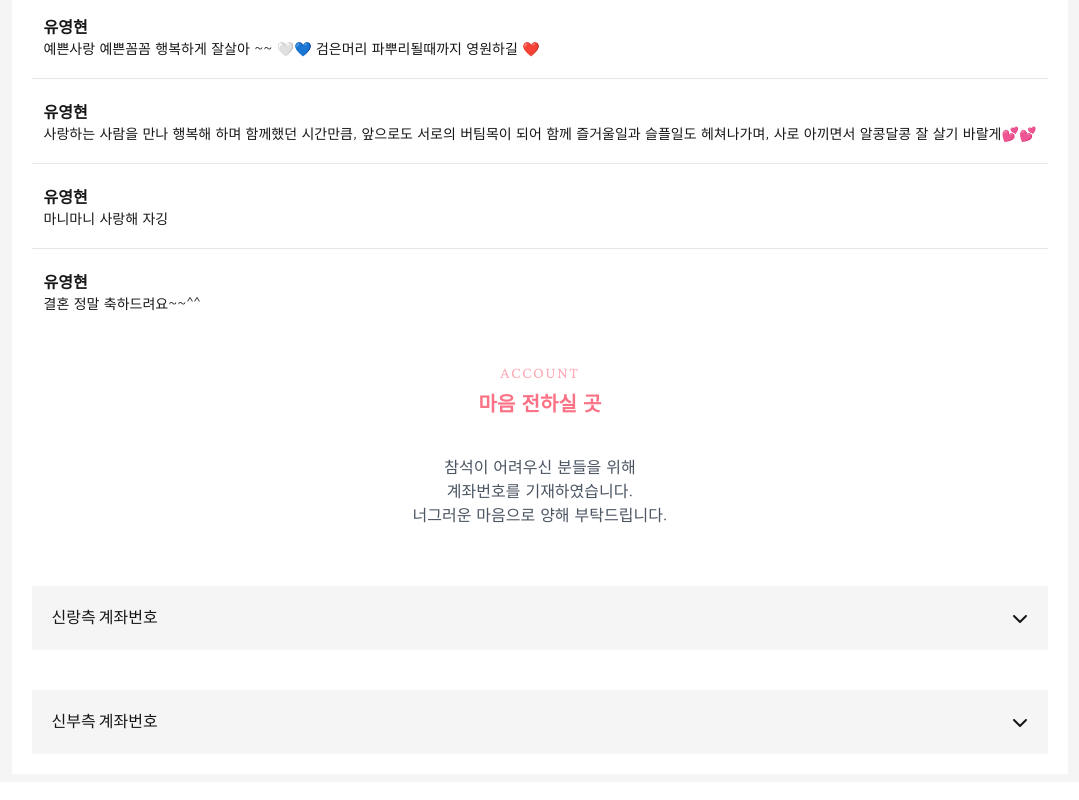
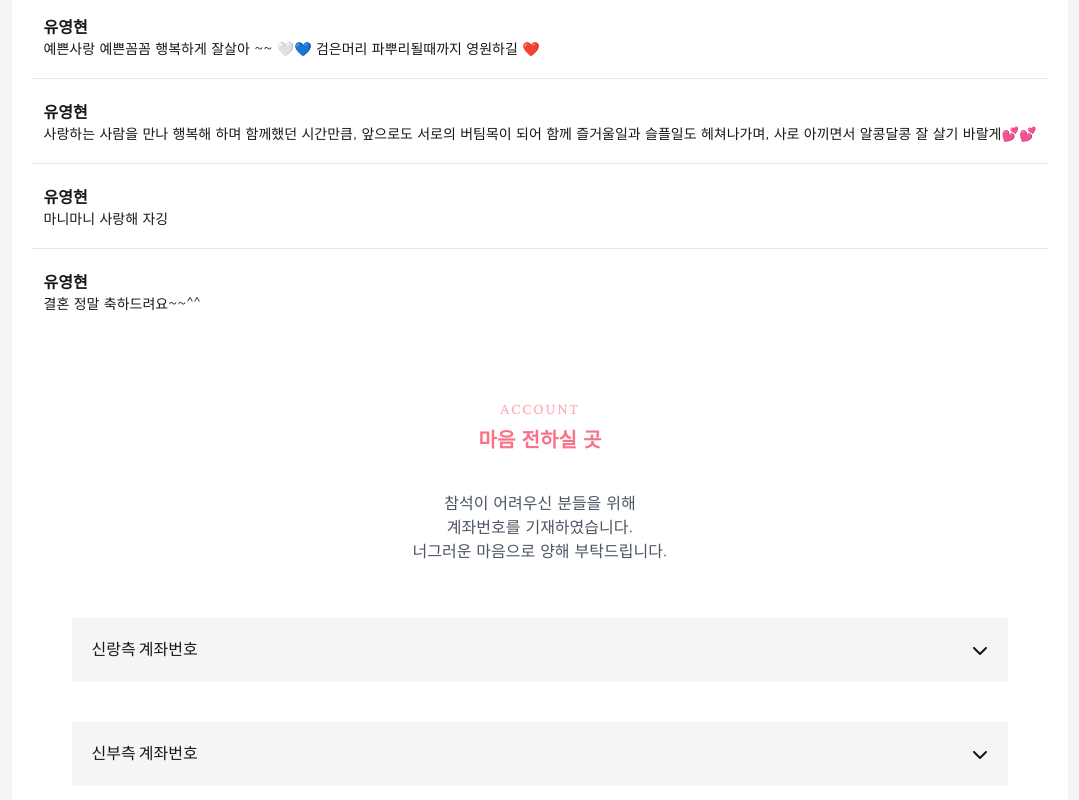
Before and after one commit to AAAAlvin/wedding-next, a Next.js app: page / in a window 1280 px wide. Shown: the part 3405-4205 px from the top of the page, without its empty margins (100-1179 px from the left). Built offline with nearby package versions, Linux system fonts and the light colour scheme.

Commit message:
계좌번호 패딩 수정

```diff
--- a/src/components/account.tsx
+++ b/src/components/account.tsx
@@ -27,8 +27,8 @@ const accounts = {
 
 export function Account() {
   return (
-      <div className="bg-white">
-        <div className="bg-white p-1">
+      <div className="bg-white p-10">
+        <div className="bg-white">
             <MainTitle title="ACCOUNT" subtitle="마음 전하실 곳"/>
             <div className="row-03 p-6">
             <div className="text-center text-gray-600 font-gowun">
```
